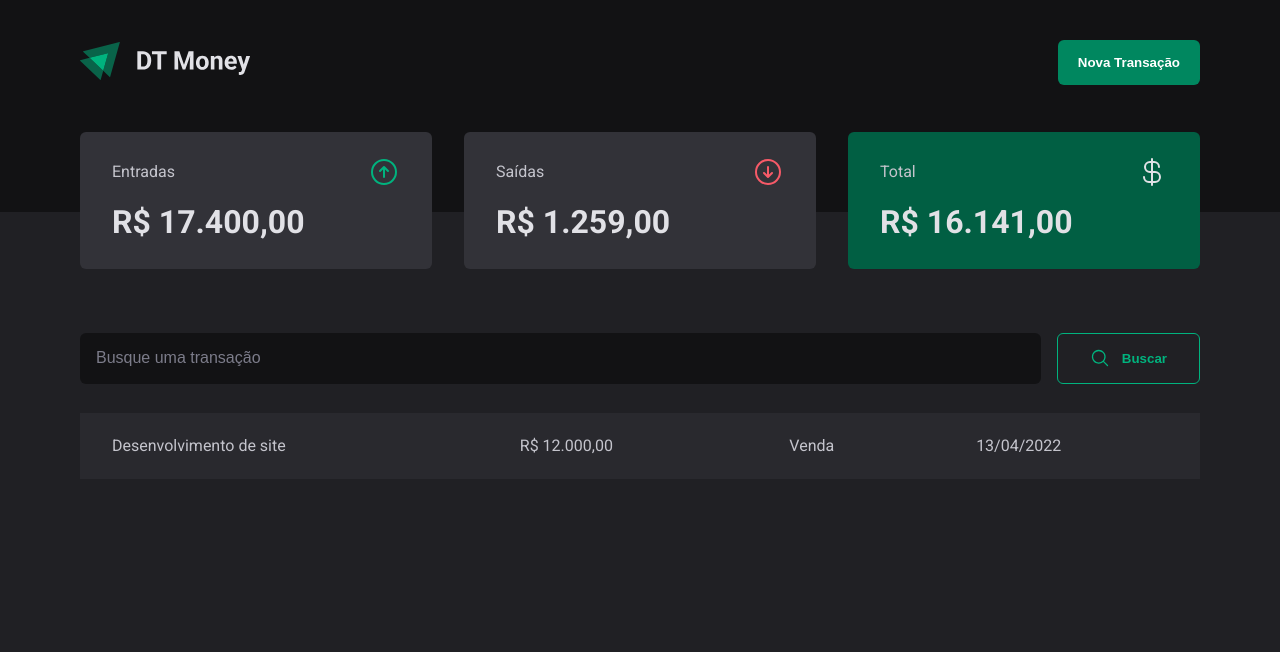
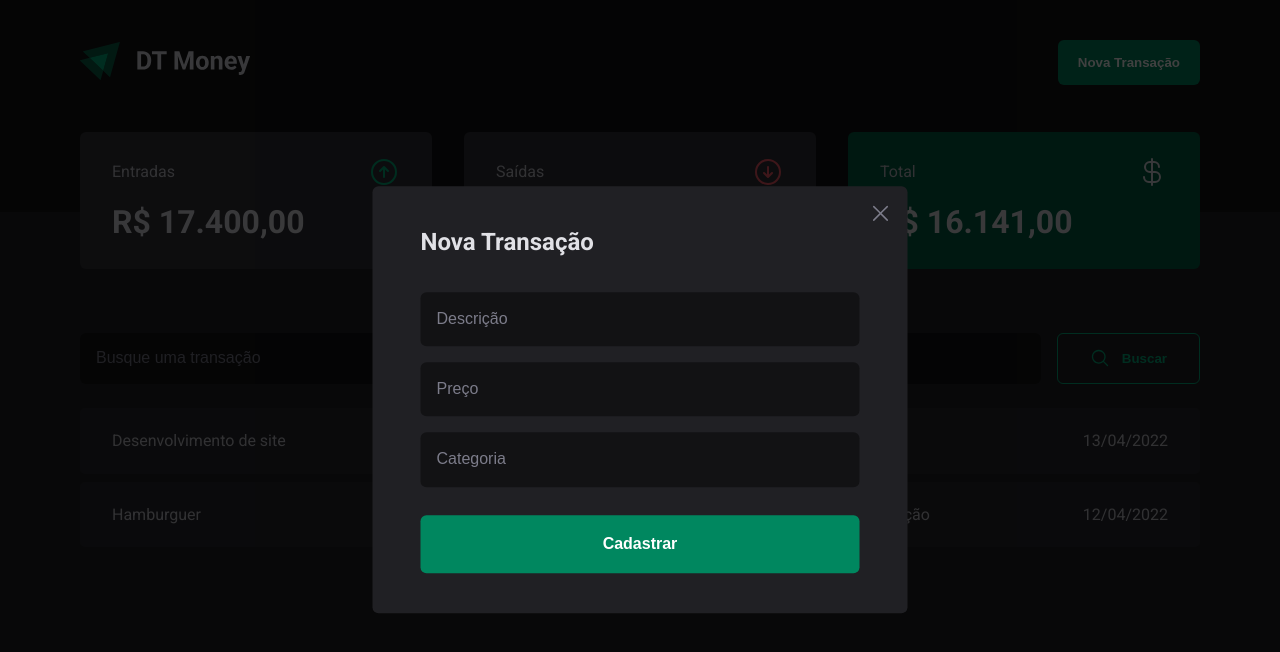
Before and after one commit to lucasfreittas/DTMoney, a React (Vite) app: page / in a window 1280 px wide. Both pictures are taken after a click on the button "Nova Transação". Shown: the top 652 px of the page. Built offline with nearby package versions, Linux system fonts and the light colour scheme.

Commit message:
feat: home fixed and modal created

```diff
--- a/package.json
+++ b/package.json
@@ -11,6 +11,8 @@
   },
   "dependencies": {
     "@phosphor-icons/react": "^2.0.15",
+    "@radix-ui/react-dialog": "^1.0.5",
+    "@radix-ui/react-radio-group": "^1.1.3",
     "react": "^18.2.0",
     "react-dom": "^18.2.0",
     "styled-components": "^6.1.8"
--- a/src/Components/Header/index.tsx
+++ b/src/Components/Header/index.tsx
@@ -1,4 +1,6 @@
 import { HeaderContariner, ContentContainer } from "./styles";
+import { NewTransactionModal } from "../NewTransactionModal";
+import * as Dialog from '@radix-ui/react-dialog';
 
 import DTMoneyLogo from '../../Assets/DTMoney-logo.svg'
 
@@ -7,7 +9,15 @@ export function Header(){
         <HeaderContariner>
             <ContentContainer>
                 <img src={DTMoneyLogo} alt="" />
-                <button>Nova Transação</button>
+
+                <Dialog.Root>
+                    <Dialog.Trigger asChild>
+                        <button>Nova Transação</button>
+                    </Dialog.Trigger>
+
+                    <NewTransactionModal />
+                </Dialog.Root>
+
             </ContentContainer>
         </HeaderContariner>
     )
--- /dev/null
+++ b/src/Components/NewTransactionModal/index.tsx
@@ -0,0 +1,27 @@
+import * as Dialog from '@radix-ui/react-dialog';
+import { ModalContent, Overlay, CloseButton } from './styles';
+import { X } from '@phosphor-icons/react';
+
+export function NewTransactionModal(){
+    return(
+            <Dialog.Portal>
+                 <Overlay />
+
+                <ModalContent>
+                    <Dialog.Title>Nova Transação</Dialog.Title>
+
+                    <CloseButton>
+                        <X size={24} />
+                    </CloseButton>
+
+                    <form action="">
+                        <input type="text" placeholder='Descrição' required />
+                        <input type="number" placeholder='Preço' required />
+                        <input type="text" placeholder='Categoria' required />
+
+                        <button type='submit'>Cadastrar</button>
+                    </form>
+                </ModalContent>
+            </Dialog.Portal>
+    )
+};
--- /dev/null
+++ b/src/Components/NewTransactionModal/styles.ts
@@ -0,0 +1,88 @@
+import styled from "styled-components";
+import * as Dialog from '@radix-ui/react-dialog'
+
+
+export const Overlay = styled(Dialog.Overlay)`
+  position: fixed;
+  width: 100vw;
+  height: 100vh;
+  inset: 0;
+  background: rgba(0, 0, 0, 0.75);
+`
+export const ModalContent = styled(Dialog.Content)`
+    width: 53.5rem;
+    border-radius: 0.6rem;
+    padding: 4rem 4.8rem;
+    background: ${props => props.theme["gray-800"]};
+
+    position: fixed;
+    top: 50%;
+    left: 50%;
+    transform: translate(-50%, -50%);
+
+    > h2 {
+        font-size: 2.4rem;
+        line-height: 140%;
+    };
+
+    > form {
+        display: flex;
+        flex-direction: column;
+        width: 100%;
+        margin-top: 3.2rem;
+        gap: 1.6rem;
+
+        input {
+            border-radius: 0.6rem;
+            border: 0;
+            background: ${(props) => props.theme['gray-900']};
+            color: ${(props) => props.theme['gray-300']};
+            padding: 1.6rem;
+            font-size: 1.6rem;
+            line-height: 140%;
+
+            &::placeholder {
+                color: ${(props) => props.theme['gray-500']};
+            };
+
+            &:focus{
+                outline: 1px solid ${props => props.theme["green-300"]};
+            };
+    }
+    };
+
+    button[type='submit'] {
+      height: 5.8rem;
+      font-size: 1.6rem;
+      line-height: 160%;
+      border: 0;
+      background: ${(props) => props.theme['green-500']};
+      color: ${(props) => props.theme.white};
+      font-weight: bold;
+      padding: 0 3.2rem;
+      border-radius: 0.6rem;
+      margin-top: 1.25rem;
+      cursor: pointer;
+
+      &:disabled {
+        opacity: 0.6;
+        cursor: not-allowed;
+      }
+
+      &:not(:disabled):hover {
+        background: ${(props) => props.theme['green-700']};
+        transition: background-color 0.2s;
+      }
+    }
+`;
+
+export const CloseButton = styled(Dialog.Close)`
+  position: absolute;
+  background: transparent;
+  border: 0;
+  top: 1.5rem;
+  right: 1.5rem;
+  line-height: 0;
+  cursor: pointer;
+  color: ${(props) => props.theme['gray-500']};
+`
--- a/src/Pages/Home/index.tsx
+++ b/src/Pages/Home/index.tsx
@@ -1,4 +1,4 @@
-import { HomeContainer, ContentContainer, SearchContainer, TableData } from './styles';
+import { HomeContainer, ContentContainer, SearchContainer, TableData, TableRow } from './styles';
 
 import { MagnifyingGlass } from '@phosphor-icons/react';
 
@@ -14,15 +14,21 @@ export function Home(){
                 <Dashboard />
                     <SearchContainer>
                         <input type="text" placeholder='Busque uma transação' />
-                        <button> <MagnifyingGlass size={20} color='#00B37E'/>Buscar</button>
+                        <button> <MagnifyingGlass size={20}/>Buscar</button>
                     </SearchContainer>
                     <TableData>
-                        <tr>
+                        <TableRow transactionType='income'>
                             <td>Desenvolvimento de site</td>
                             <td>R$ 12.000,00</td>
                             <td>Venda</td>
                             <td>13/04/2022</td>
-                        </tr>
+                        </TableRow>
+                        <TableRow transactionType='outcome'>
+                            <td>Hamburguer</td>
+                            <td>- R$ 59,00</td>
+                            <td>Alimentação</td>
+                            <td>12/04/2022</td>
+                        </TableRow>
                     </TableData>
             </ContentContainer>
         </HomeContainer>
--- a/src/Pages/Home/styles.ts
+++ b/src/Pages/Home/styles.ts
@@ -11,6 +11,7 @@ export const ContentContainer = styled.section`
     max-width: 112rem;
     width: 100%;
     margin-top: -8rem;
+
 `;
 
 export const SearchContainer = styled.div`
@@ -32,6 +33,10 @@ export const SearchContainer = styled.div`
         &::placeholder{
             color: ${props => props.theme["gray-500"]};
         };
+
+        &:focus{
+            border: 1px solid ${props => props.theme["green-300"]};
+        };
     };
 
     > button {
@@ -46,21 +51,57 @@ export const SearchContainer = styled.div`
         border-radius: 0.6rem;
         line-height: 160%;
         font-weight: 700;
+        transition: all 0.05s ease-in-out;
+
+        &:hover{
+            background-color: ${props => props.theme["green-500"]};
+            color: ${props => props.theme.white};
+        };
+
+        &:active{
+            transform: scale(0.98);
+        };
     };
 `;
 
-export const TableData = styled.table`
+interface TableContentProps {
+    transactionType?: 'income' | 'outcome'
+};
+
+export const TableData = styled.table<TableContentProps>`
     width: 100%;
     border-collapse: separate;
     border-spacing: 0 0.5rem;
     margin-top: 1.5rem;
+    display: flex;
+    flex-direction: column;
+    gap: 0.8rem;
+`;
 
-    td {
+export const TableRow = styled.tr<TableContentProps>`
+
+    display: grid;
+    grid-template-columns: 2fr 1fr 1fr 0.5fr;
+
+    :nth-child(2){
+        color: ${({ transactionType }) =>
+            transactionType === 'income' ? props => props.theme["green-300"] : props => props.theme["red-300"]
+        };
+    };
+
+    :first-child{
+        border-radius: 0.5rem 0 0 0.5rem;
+    };
+    :last-child{
+        border-radius: 0 0.5rem 0.5rem 0;
+    };
+
+    > td {
+        width: 100%;
         padding: 2rem 3.2rem;
         background-color: ${props => props.theme["gray-700"]};
         font-size: 1.6rem;
         line-height: 160%;
         color: ${props => props.theme["gray-300"]};
-    };
-
+       };
 `;
```
Also changed, not shown: 1 other file (tests, documents, lock files or other folders).
